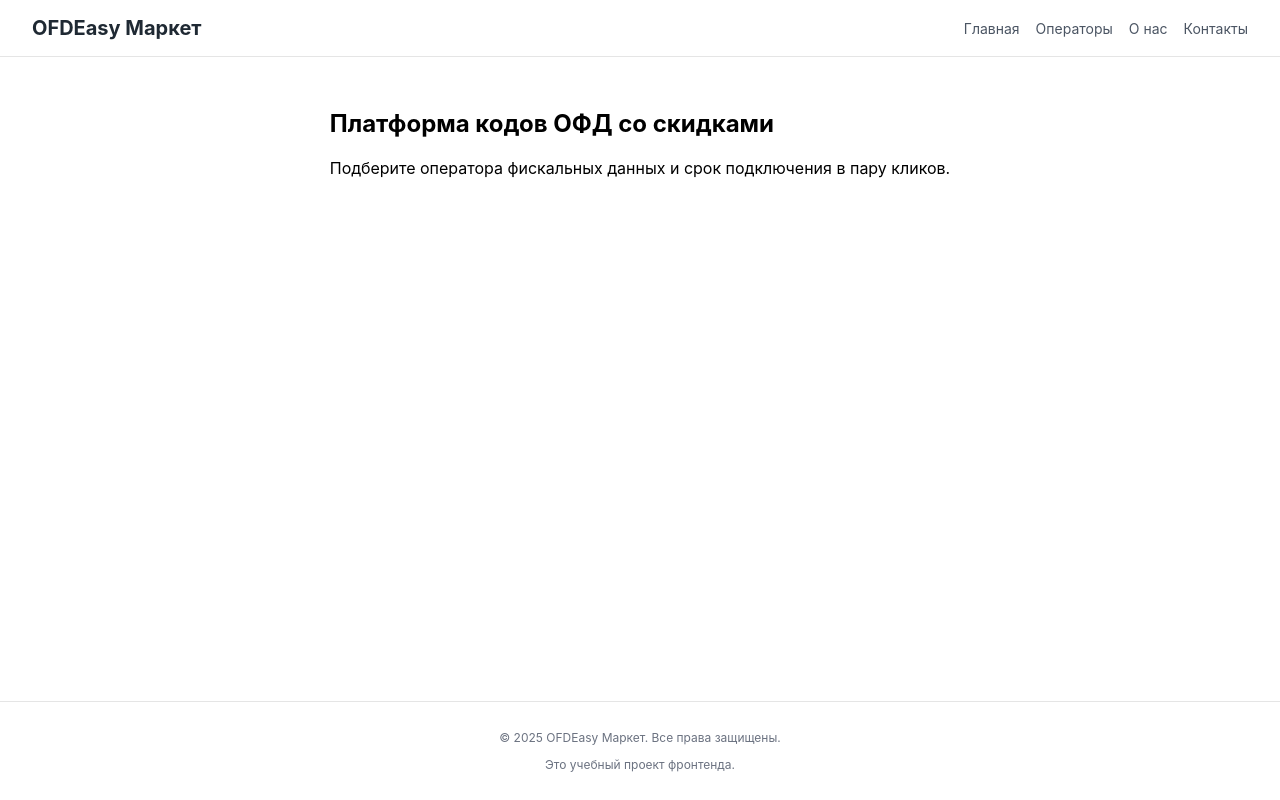
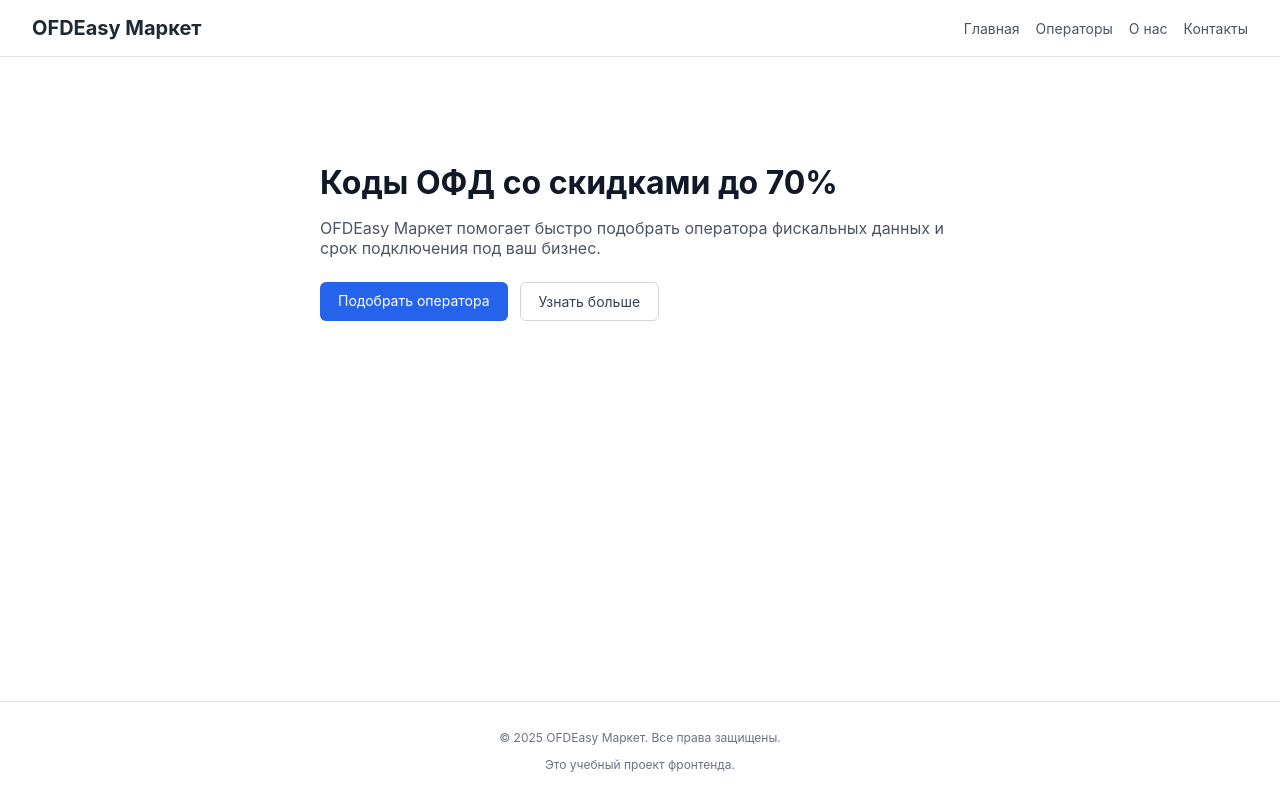
Before and after one commit to qwejssl/ofd-easy-market, a JavaScript app: page / in a window 1280 px wide. Built offline with nearby package versions, Linux system fonts and the light colour scheme; the HTML template or start-up script is replaced by a standard one.

Commit message:
add hero section

```diff
--- a/src/App.js
+++ b/src/App.js
@@ -1,13 +1,12 @@
 import './App.css';
 import Layout from './components/Layout/Layout';
+import Hero from './components/Hero/Hero';
 
 function App() {
   return (
     <Layout>
-      <section id="home">
-        <h1>Платформа кодов ОФД со скидками</h1>
-        <p>Подберите оператора фискальных данных и срок подключения в пару кликов.</p>
-      </section>
+      <Hero />
+      {/* сюда позже добавим список операторов и блоки О нас/Контакты */}
     </Layout>
   );
 }
--- /dev/null
+++ b/src/components/Hero/Hero.css
@@ -0,0 +1,53 @@
+.hero {
+	padding: 48px 0 32px;
+}
+
+.hero__content {
+	max-width: 640px;
+}
+
+.hero__content h1 {
+	font-size: 32px;
+	line-height: 1.2;
+	margin-bottom: 16px;
+	color: #111827;
+}
+
+.hero__content p {
+	font-size: 16px;
+	color: #4b5563;
+	margin-bottom: 24px;
+}
+
+.hero__actions {
+	display: flex;
+	gap: 12px;
+	flex-wrap: wrap;
+}
+
+.hero__primary,
+.hero__secondary {
+	display: inline-block;
+	padding: 10px 18px;
+	border-radius: 6px;
+	text-decoration: none;
+	font-size: 14px;
+}
+
+.hero__primary {
+	background: #2563eb;
+	color: #ffffff;
+}
+
+.hero__primary:hover {
+	background: #1d4ed8;
+}
+
+.hero__secondary {
+	border: 1px solid #d1d5db;
+	color: #374151;
+}
+
+.hero__secondary:hover {
+	background: #f3f4f6;
+}
--- /dev/null
+++ b/src/components/Hero/Hero.js
@@ -0,0 +1,25 @@
+import './Hero.css'
+
+function Hero() {
+	return (
+		<section className='hero' id='home'>
+			<div className='hero__content'>
+				<h1>Коды ОФД со скидками до 70%</h1>
+				<p>
+					OFDEasy Маркет помогает быстро подобрать оператора фискальных данных и
+					срок подключения под ваш бизнес.
+				</p>
+				<div className='hero__actions'>
+					<a href='#operators' className='hero__primary'>
+						Подобрать оператора
+					</a>
+					<a href='#about' className='hero__secondary'>
+						Узнать больше
+					</a>
+				</div>
+			</div>
+		</section>
+	)
+}
+
+export default Hero
```
